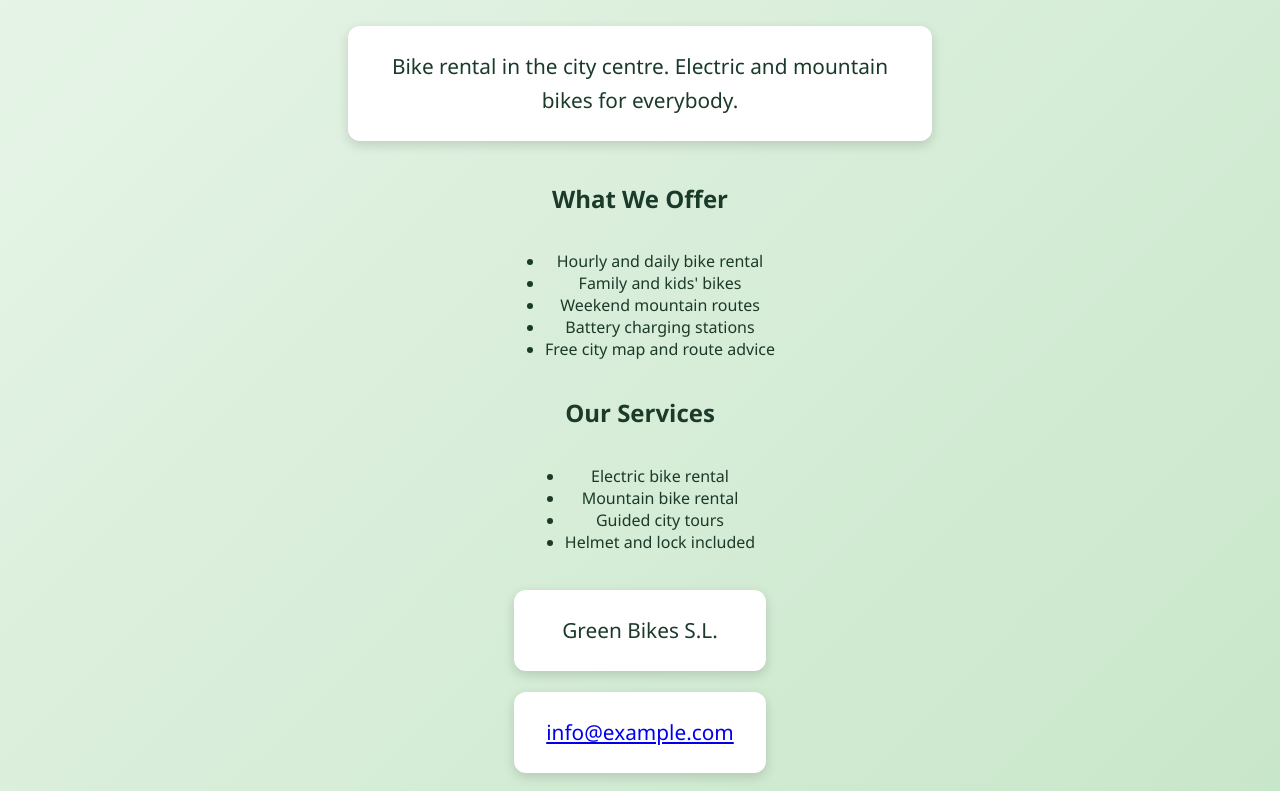
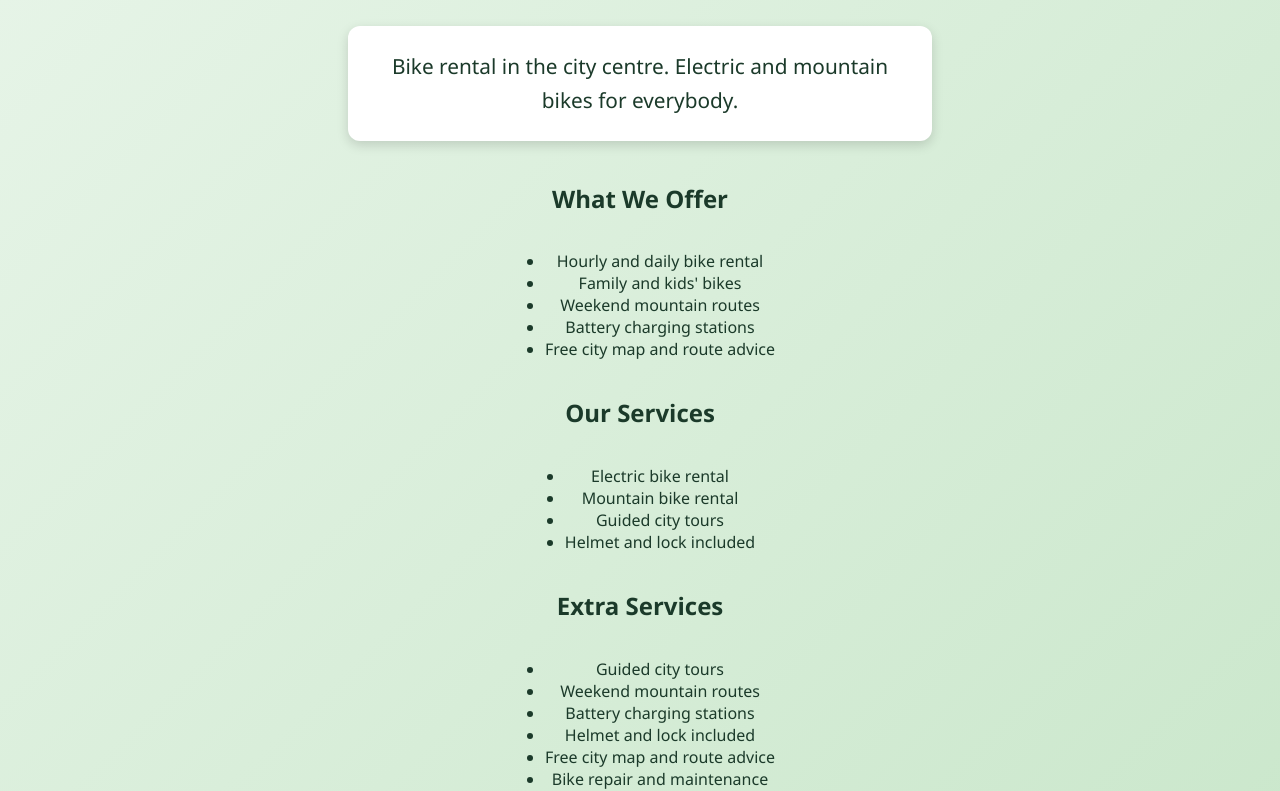
Before and after one commit to IciarCas/ed-git-website, a plain HTML site: page index.html in a window 1280 px wide. Shown: the part 168-959 px from the top of the page. Drawn offline with Linux system fonts and the light colour scheme.

Commit message:
Even more services added 2

```diff
--- a/index.html
+++ b/index.html
@@ -23,6 +23,15 @@
     <li>Guided city tours</li>
     <li>Helmet and lock included</li>
   </ul>
+<h2>Extra Services</h2>
+<ul>
+  <li>Guided city tours</li>
+  <li>Weekend mountain routes</li>
+  <li>Battery charging stations</li>
+  <li>Helmet and lock included</li>
+  <li>Free city map and route advice</li>
+  <li>Bike repair and maintenance</li>
+</ul>
 <footer>
   <p>Green Bikes S.L.</p>
   <p><a href="mailto:info@example.com">info@example.com</a></p>
```
